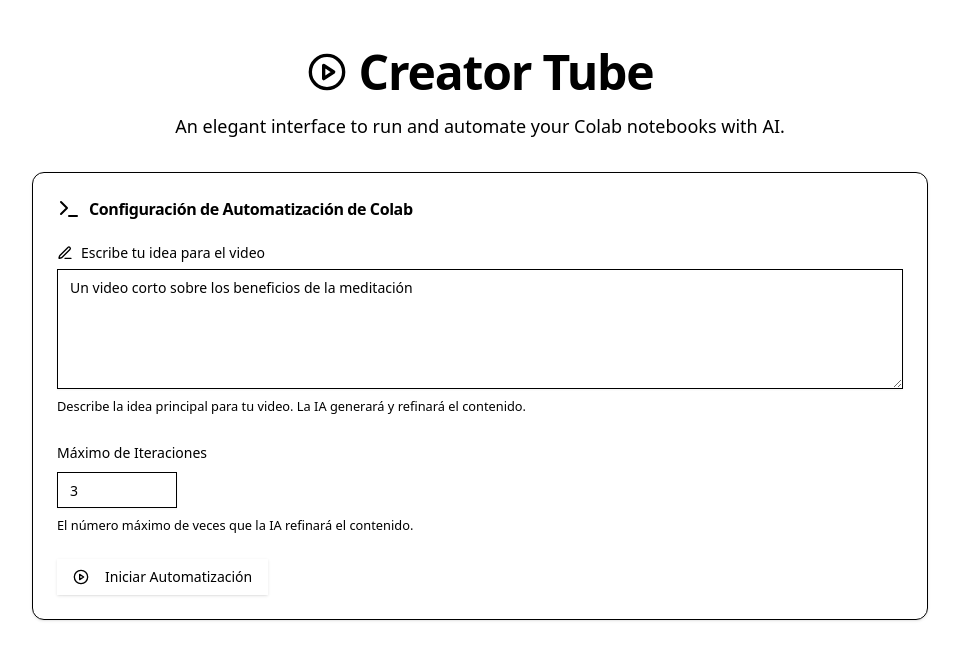
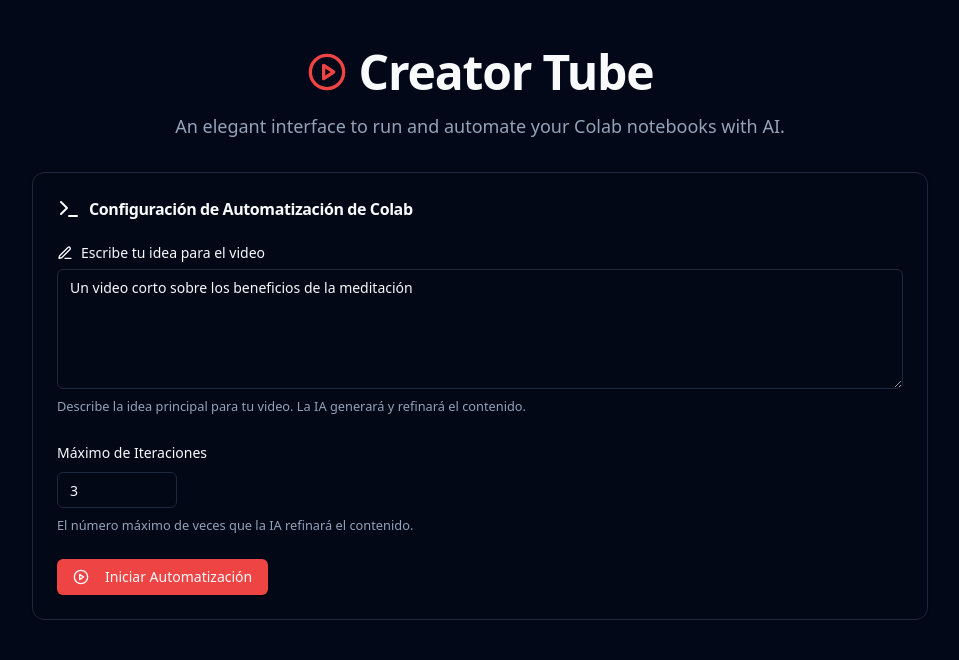
Before and after one commit to Mr-Q8/creator-tube-app, a Next.js app: page / in a window 1280 px wide. Shown: the top 660 px of the page, without its empty margins (160-1119 px from the left). Built offline with nearby package versions, Linux system fonts and the light colour scheme; what @genkit-ai/googleai, genkit would draw is missing.

Commit message:
Final Fix: Enable dark mode and restore full CSS

```diff
--- a/src/app/globals.css
+++ b/src/app/globals.css
@@ -3,7 +3,6 @@
 @tailwind utilities;
 
 @layer base {
-  /* LA LÍNEA MÁS IMPORTANTE, CORREGIDA ABAJO
   :root {
     --background: 0 0% 100%;
     --foreground: 222.2 84% 4.9%;
@@ -26,7 +25,7 @@
     --ring: 222.2 84% 4.9%;
     --radius: 0.5rem;
   }
-*/
+
   .dark {
     --background: 222.2 84% 4.9%;
     --foreground: 210 40% 98%;
@@ -34,8 +33,7 @@
     --card-foreground: 210 40% 98%;
     --popover: 222.2 84% 4.9%;
     --popover-foreground: 210 40% 98%;
-    --primary: 0 84.2% 60.2%;
-
+    --primary: 0 84.2% 60.2%; /* <-- Este es tu rojo */
     --primary-foreground: 210 40% 98%;
     --secondary: 217.2 32.6% 17.5%;
     --secondary-foreground: 210 40% 98%;
--- a/src/app/layout.tsx
+++ b/src/app/layout.tsx
@@ -13,7 +13,8 @@ export default function RootLayout({
   children: React.ReactNode;
 }>) {
   return (
-    <html lang="en">
+
+      <html lang="en" className="dark">
       <head>
         <link rel="preconnect" href="https://fonts.googleapis.com" />
         <link rel="preconnect" href="https://fonts.gstatic.com" crossOrigin="anonymous" />
```
